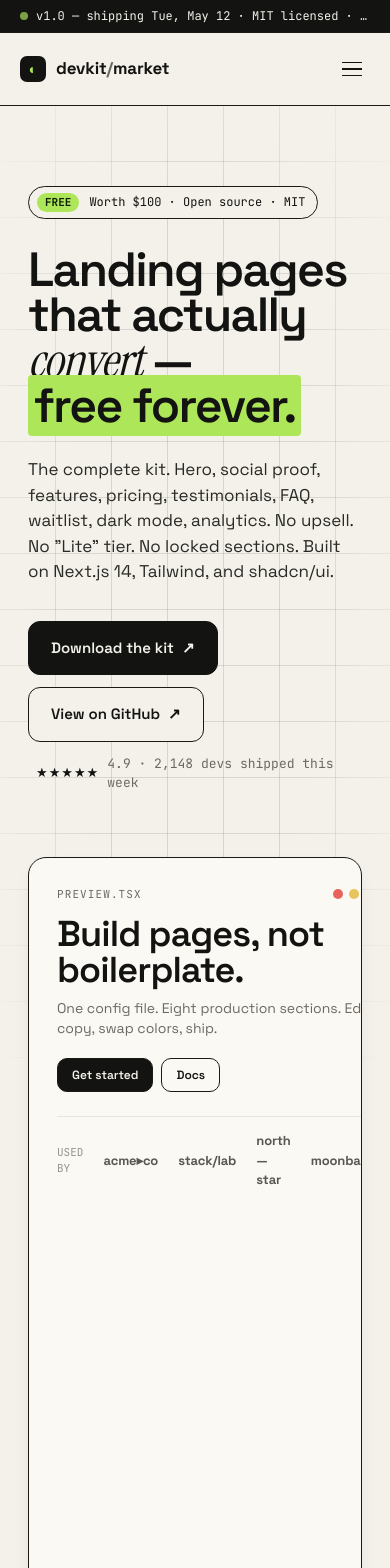
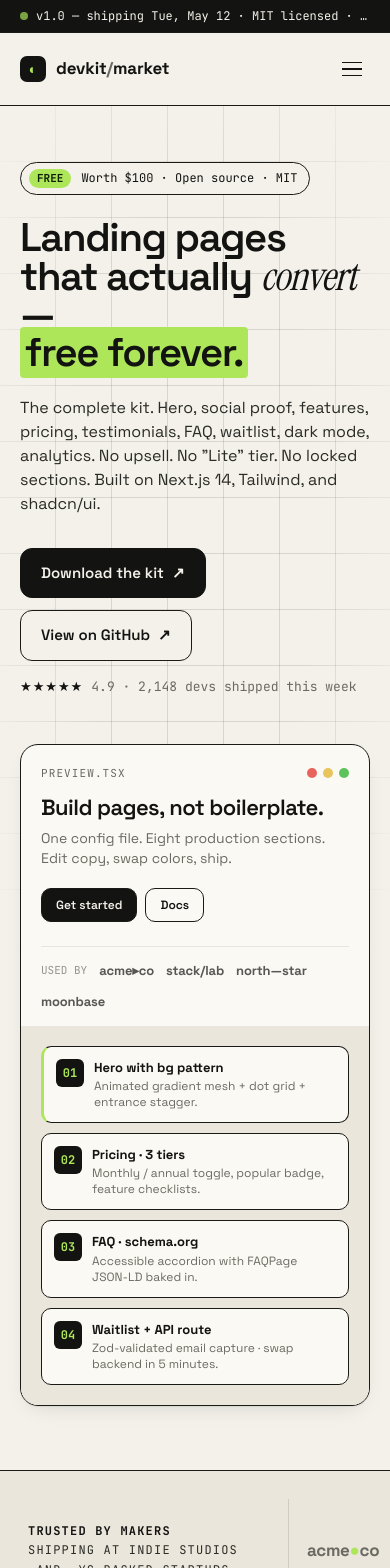
Before and after one commit to niks-nikhil-anand/landing-page-kit-Devkit, a Next.js app: page / in a window 390 px wide. Shown: the top 1568 px of the page. Built offline with nearby package versions, Linux system fonts and the light colour scheme.

Commit message:
refactor: implement responsive grid layouts and adjust spacing across landing page sections

```diff
--- a/components/sections/HeroSection.tsx
+++ b/components/sections/HeroSection.tsx
@@ -19,10 +19,10 @@ export function HeroSection() {
         }}
       />
 
-      <div className="relative px-7 pt-20 pb-24 max-w-[1240px] mx-auto hero-animate">
+      <div className="relative px-5 md:px-7 pt-14 md:pt-20 pb-16 md:pb-24 max-w-[1240px] mx-auto hero-animate">
         {/* Badge */}
         <div
-          className="inline-flex items-center gap-2.5 dk-mono text-xs rounded-full border mb-7"
+          className="inline-flex items-center gap-2.5 dk-mono text-xs rounded-full border mb-6 md:mb-7"
           style={{
             padding: "6px 12px 6px 8px",
             borderColor: "var(--dk-line)",
@@ -43,9 +43,9 @@ export function HeroSection() {
 
         {/* Headline */}
         <h1
-          className="font-semibold m-0 mb-7 max-w-[14ch]"
+          className="font-semibold m-0 mb-6 md:mb-7 max-w-[14ch]"
           style={{
-            fontSize: "clamp(48px, 7.4vw, 104px)",
+            fontSize: "clamp(40px, 7.4vw, 104px)",
             lineHeight: 0.95,
             letterSpacing: "-0.035em",
           }}
@@ -71,9 +71,9 @@ export function HeroSection() {
 
         {/* Lede */}
         <p
-          className="m-0 mb-9 max-w-[56ch]"
+          className="m-0 mb-8 md:mb-9 max-w-[56ch]"
           style={{
-            fontSize: "clamp(17px, 1.4vw, 20px)",
+            fontSize: "clamp(16px, 1.4vw, 20px)",
             color: "var(--dk-ink2)",
           }}
         >
@@ -88,7 +88,7 @@ export function HeroSection() {
             href="#waitlist"
             className="inline-flex items-center gap-2 font-semibold no-underline rounded-[12px] border hover:-translate-y-px transition-transform"
             style={{
-              padding: "15px 22px",
+              padding: "13px 20px",
               fontSize: "15px",
               background: "var(--dk-ink)",
               color: "var(--dk-bg)",
@@ -101,7 +101,7 @@ export function HeroSection() {
             href="#"
             className="inline-flex items-center gap-2 font-semibold no-underline rounded-[12px] border hover:-translate-y-px transition-transform"
             style={{
-              padding: "15px 22px",
+              padding: "13px 20px",
               fontSize: "15px",
               background: "var(--dk-bg)",
               color: "var(--dk-ink)",
@@ -111,7 +111,7 @@ export function HeroSection() {
             View on GitHub <span>↗</span>
           </Link>
           <span
-            className="dk-mono text-[13px] inline-flex items-center gap-2 ml-2"
+            className="dk-mono text-[13px] inline-flex items-center gap-2 md:ml-2 w-full md:w-auto mt-1 md:mt-0"
             style={{ color: "var(--dk-muted)" }}
           >
             <span style={{ color: "var(--dk-ink)", letterSpacing: "1px" }}>
@@ -123,20 +123,18 @@ export function HeroSection() {
 
         {/* Preview Mosaic */}
         <div
-          className="mt-16 overflow-hidden"
+          className="mt-12 md:mt-16 overflow-hidden grid grid-cols-1 md:grid-cols-[1.4fr_1fr]"
           style={{
             border: "1px solid var(--dk-line)",
             borderRadius: "18px",
             background: "var(--dk-card)",
             boxShadow: "var(--dk-shadow)",
-            display: "grid",
-            gridTemplateColumns: "1.4fr 1fr",
           }}
         >
           {/* Left side */}
           <div
-            className="p-7 pb-0"
-            style={{ borderRight: "1px solid var(--dk-line)" }}
+            className="p-5 md:p-7 pb-0 md:border-r"
+            style={{ borderColor: "var(--dk-line)" }}
           >
             <div
               className="dk-mono text-[11px] uppercase tracking-widest mb-3.5 flex items-center justify-between"
@@ -161,7 +159,7 @@ export function HeroSection() {
             <h3
               className="font-semibold m-0 mb-2.5"
               style={{
-                fontSize: "36px",
+                fontSize: "clamp(22px, 3vw, 36px)",
                 lineHeight: 1,
                 letterSpacing: "-0.025em",
               }}
@@ -197,7 +195,7 @@ export function HeroSection() {
               </span>
             </div>
             <div
-              className="flex gap-5 py-3.5 items-center opacity-70"
+              className="flex gap-3 md:gap-5 py-3.5 items-center opacity-70 flex-wrap"
               style={{ borderTop: "1px solid var(--dk-line-soft)" }}
             >
               <span
@@ -220,7 +218,7 @@ export function HeroSection() {
 
           {/* Right side */}
           <div
-            className="p-6 flex flex-col gap-2.5"
+            className="p-5 md:p-6 flex flex-col gap-2.5"
             style={{ background: "var(--dk-bg2)" }}
           >
             {[
@@ -250,9 +248,7 @@ export function HeroSection() {
                 key={card.num}
                 className="rounded-[10px] p-3 text-xs flex gap-2.5 items-start"
                 style={{
-                  border: card.featured
-                    ? `1px solid var(--dk-line)`
-                    : `1px solid var(--dk-line)`,
+                  border: `1px solid var(--dk-line)`,
                   borderLeft: card.featured
                     ? `3px solid var(--dk-accent)`
                     : `1px solid var(--dk-line)`,
--- a/components/sections/PricingSection.tsx
+++ b/components/sections/PricingSection.tsx
@@ -63,18 +63,15 @@ export function PricingSection() {
   return (
     <section
       id="pricing"
-      className="py-24"
+      className="py-16 md:py-24"
       style={{
         borderBottom: "1px solid var(--dk-line)",
         background: "var(--dk-bg2)",
       }}
     >
-      <div className="max-w-[1240px] mx-auto px-7">
+      <div className="max-w-[1240px] mx-auto px-5 md:px-7">
         {/* Section header */}
-        <div
-          className="grid gap-10 items-end mb-14"
-          style={{ gridTemplateColumns: "220px 1fr 1fr" }}
-        >
+        <div className="grid grid-cols-1 md:grid-cols-[220px_1fr] lg:grid-cols-[220px_1fr_1fr] gap-6 md:gap-10 items-end mb-10 md:mb-14">
           <div
             className="dk-mono text-xs uppercase tracking-widest flex items-center gap-2.5"
             style={{ color: "var(--dk-ink2)" }}
@@ -85,7 +82,7 @@ export function PricingSection() {
           <h2
             className="font-semibold m-0 max-w-[16ch]"
             style={{
-              fontSize: "clamp(36px, 4.4vw, 60px)",
+              fontSize: "clamp(32px, 4.4vw, 60px)",
               lineHeight: 1,
               letterSpacing: "-0.03em",
             }}
@@ -108,7 +105,7 @@ export function PricingSection() {
 
         {/* Toggle */}
         <div
-          className="inline-flex dk-mono text-xs rounded-full p-1 mb-9"
+          className="inline-flex dk-mono text-xs rounded-full p-1 mb-8 md:mb-9"
           style={{
             border: "1px solid var(--dk-line)",
             background: "var(--dk-card)",
@@ -139,10 +136,8 @@ export function PricingSection() {
 
         {/* Pricing cards */}
         <div
-          className="overflow-hidden"
+          className="overflow-hidden grid grid-cols-1 md:grid-cols-3"
           style={{
-            display: "grid",
-            gridTemplateColumns: "repeat(3, 1fr)",
             border: "1px solid var(--dk-line)",
             borderRadius: "18px",
             background: "var(--dk-card)",
@@ -151,17 +146,15 @@ export function PricingSection() {
           {tiers.map((tier, i) => (
             <div
               key={tier.name}
-              className="p-9 flex flex-col gap-6"
+              className={`p-7 md:p-9 flex flex-col gap-6${i < 2 ? " pricing-card-border" : ""}`}
               style={{
-                borderRight: i < 2 ? "1px solid var(--dk-line)" : "none",
+                borderBottom: i < 2 ? "1px solid var(--dk-line)" : "none",
                 background: tier.popular ? "var(--dk-ink)" : "var(--dk-card)",
                 color: tier.popular ? "var(--dk-bg)" : "var(--dk-ink)",
               }}
             >
               {/* Tier name */}
-              <div
-                className="dk-mono text-xs uppercase tracking-widest flex justify-between items-center"
-              >
+              <div className="dk-mono text-xs uppercase tracking-widest flex justify-between items-center">
                 <span>{tier.name}</span>
                 {tier.popular && (
                   <span
@@ -179,7 +172,7 @@ export function PricingSection() {
               {/* Price */}
               <div
                 className="font-semibold flex items-baseline gap-1.5"
-                style={{ fontSize: "56px", lineHeight: 1, letterSpacing: "-0.04em" }}
+                style={{ fontSize: "clamp(40px, 5vw, 56px)", lineHeight: 1, letterSpacing: "-0.04em" }}
               >
                 {annual ? tier.price.annual : tier.price.monthly}
                 {tier.unit && (
```
